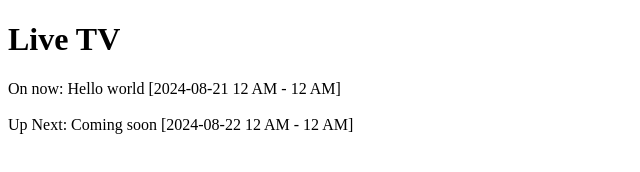
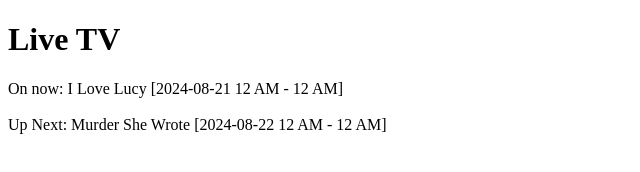
Before and after one commit to jjaco089/live-tv, a plain HTML site: page index.html in a window 1280 px wide. Shown: the whole page, without its empty margins (0-640 px from the left). Drawn offline with Linux system fonts and the light colour scheme.

Commit message:
Commit MVP

```diff
--- a/index.html
+++ b/index.html
@@ -18,16 +18,6 @@
         window.onload = function() {
         const onNow = document.getElementById('onNow');
 
-        // Fetch the content of data.txt
-        fetch('data.txt')
-            .then(response => response.text())
-            .then(content => {
-                onNow.innerText = content;
-            })
-            .catch(error => {
-                onNow.innerText = 'Error loading file: ' + error.message;
-            });
-
         // Display dates
         const currentDate = new Date().toISOString().split('T')[0];
         document.getElementById('today').innerText = ` [${currentDate} 12 AM - 12 AM]`;
@@ -36,6 +26,24 @@
         tomorrow.setDate(today.getDate() + 1);
         const formattedTomorrow = tomorrow.toISOString().split('T')[0];
         document.getElementById('tomorrow').innerText = ` [${formattedTomorrow} 12 AM - 12 AM]`;
+
+        // Fetch the content of data.txt
+        fetch('data.txt')
+            .then(response => response.text())
+            .then(content => {
+                const lines = content.split('\n');
+                for (let i = 0; i < lines.length; i++) {
+                    const nowParts = lines[i].split(';');
+                    if (nowParts[0] === currentDate) {
+                        onNow.innerText = nowParts[1].trim();
+                        const nextParts = lines[i+1].split(';');
+                        upNext.innerText = nextParts[1].trim();
+                    }
+                }
+            })
+            .catch(error => {
+                onNow.innerText = 'Error loading file: ' + error.message;
+            });
         };
     </script>
 </body>
```
Also changed, not shown: data.txt.
